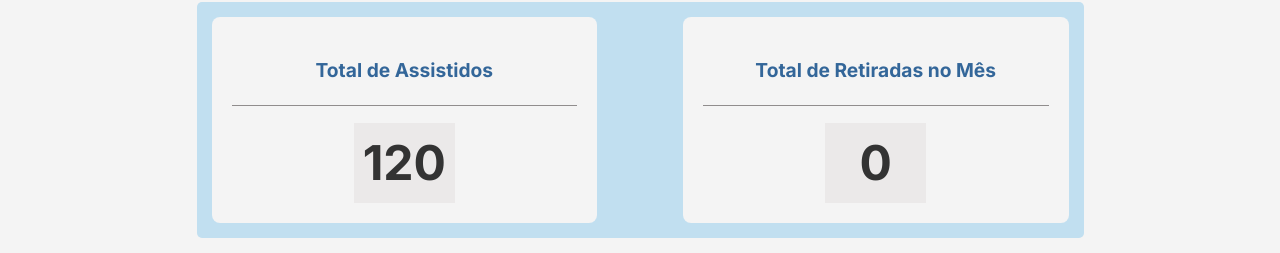
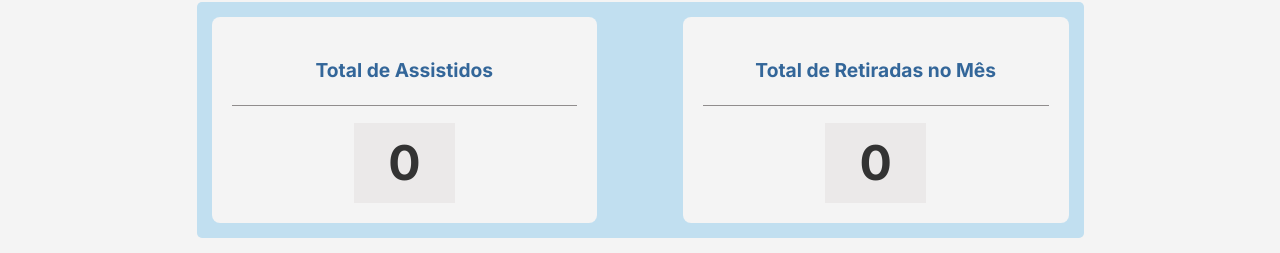
Before and after one commit to gabrielmdss/entregaCerta-frontend, an Angular app: page /dashboard in a window 1280 px wide. Shown: the part 137-390 px from the top of the page. Built offline with nearby package versions, Linux system fonts and the light colour scheme; no server answers; a web font is replaced by a local one.

Commit message:
refactor: remove o valor mocado de assistidos

```diff
--- a/src/app/pages/dashboard/dashboard.component.ts
+++ b/src/app/pages/dashboard/dashboard.component.ts
@@ -13,7 +13,7 @@ import { DocumentPipe } from '../../utils/pipes/document.pipe';
 })
 export class DashboardComponent implements OnInit {
   anoAtual = new Date().getFullYear();
-  totalAssistidos: number = 120;
+  totalAssistidos: number = 0;
   retiradasPorMes = [{ mes: '', total: null }];
   ultimasRetiradas = [
     {
```
